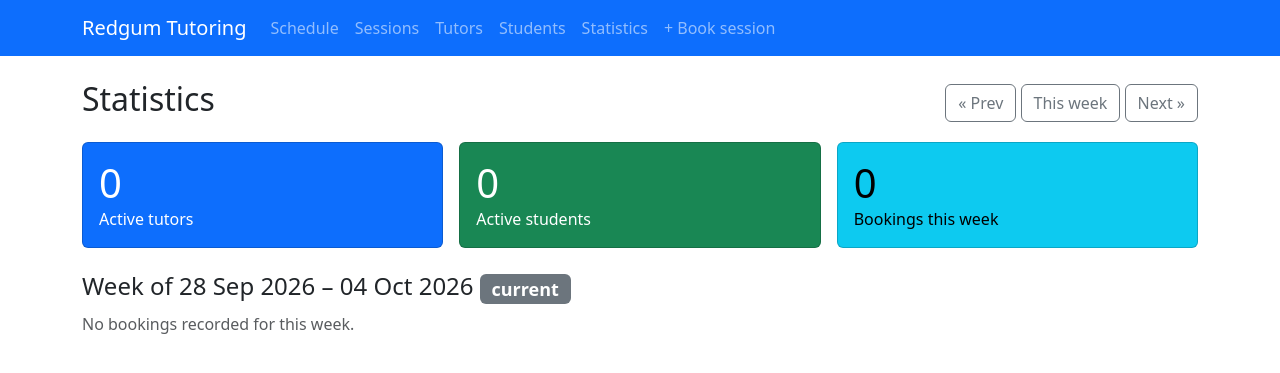
After one commit to hh-lang1110/Redgum-Tutoring-Appointment-Management-System, a Flask app: page /stats/ in a window 1280 px wide. The commit adds this page. Shown: the top 373 px of the page. Run offline with Flask 3, Linux system fonts and the light colour scheme.

Commit message:
feat: add the statistics dashboard the charter promises
The project charter lists a basic statistics dashboard as in scope
(ST-1 to ST-4) but the prototype shipped no way to see any of it.

Adds a /stats/ blueprint backed by four numbers:
  ST-1 active tutors, ST-2 active students,
  ST-3 bookings in the displayed week (cancelled excluded),
  ST-4 subject distribution of those bookings.

The week shown defaults to today's and can be stepped through with
?week=<iso-date>, so centre staff can review past and upcoming load.
An unparseable week parameter falls back to the current week rather
than erroring.

Verified against seeded data: the 10-16 Aug week reports 8 bookings
(2 cancelled correctly excluded) with peak subject Mathematics at 3;
an empty week and a garbage week parameter both render 200.

```diff
--- a/app/__init__.py
+++ b/app/__init__.py
@@ -20,11 +20,13 @@ def create_app(config_name=None):
     from .routes.students import bp as students_bp
     from .routes.sessions import bp as sessions_bp
     from .routes.schedule import bp as schedule_bp
+    from .routes.stats import bp as stats_bp
 
     app.register_blueprint(tutors_bp, url_prefix="/tutors")
     app.register_blueprint(students_bp, url_prefix="/students")
     app.register_blueprint(sessions_bp, url_prefix="/sessions")
     app.register_blueprint(schedule_bp, url_prefix="/schedule")
+    app.register_blueprint(stats_bp, url_prefix="/stats")
 
     @app.route("/")
     def index():
--- /dev/null
+++ b/app/routes/stats.py
@@ -0,0 +1,77 @@
+"""Statistics dashboard.
+
+Author: Liu (Project Manager).
+
+The project charter lists a basic statistics dashboard as in scope
+(ST-1 to ST-4), but the prototype never shipped one. This module supplies
+the four operational numbers centre staff asked for: how many tutors and
+students are active, how many lessons are booked this week, and how the
+bookings split across subjects.
+"""
+from datetime import date, timedelta
+
+from flask import Blueprint, render_template, request
+
+from ..models import Session, Student, Tutor
+
+bp = Blueprint("stats", __name__, url_prefix="/stats")
+
+
+def week_bounds(anchor):
+    """Return the Monday and Sunday bounding the week containing ``anchor``."""
+    monday = anchor - timedelta(days=anchor.weekday())
+    return monday, monday + timedelta(days=6)
+
+
+def subject_distribution(sessions):
+    """Count sessions per subject, most booked first.
+
+    Returns ``(rows, peak)`` where rows is a list of ``(subject, count)``
+    and peak is the largest count, so a template can size bars without
+    recomputing anything.
+    """
+    counts = {}
+    for s in sessions:
+        counts[s.subject] = counts.get(s.subject, 0) + 1
+    rows = sorted(counts.items(), key=lambda kv: (-kv[1], kv[0]))
+    return rows, max(counts.values(), default=0)
+
+
+@bp.route("/")
+def dashboard():
+    today = date.today()
+    try:
+        anchor = date.fromisoformat(request.args.get("week", ""))
+    except ValueError:
+        anchor = today
+    monday, sunday = week_bounds(anchor)
+
+    # ST-1 / ST-2: roster sizes.
+    active_tutors = Tutor.query.filter_by(is_active=True).count()
+    active_students = Student.query.filter_by(is_active=True).count()
+
+    # ST-3: bookings falling inside the displayed week. Cancelled sessions
+    # are excluded so the count reflects lessons that will actually run.
+    week_sessions = (Session.query
+                     .filter(Session.session_date >= monday,
+                             Session.session_date <= sunday,
+                             Session.status != "cancelled")
+                     .order_by(Session.session_date, Session.start_time)
+                     .all())
+
+    # ST-4: subject split of those bookings.
+    subjects, peak = subject_distribution(week_sessions)
+
+    return render_template(
+        "stats/dashboard.html",
+        monday=monday,
+        sunday=sunday,
+        is_current_week=(monday <= today <= sunday),
+        active_tutors=active_tutors,
+        active_students=active_students,
+        week_total=len(week_sessions),
+        subjects=subjects,
+        peak=peak,
+        prev_week=(monday - timedelta(days=7)).isoformat(),
+        next_week=(monday + timedelta(days=7)).isoformat(),
+    )
--- a/app/templates/base.html
+++ b/app/templates/base.html
@@ -15,6 +15,7 @@
       <li class="nav-item"><a class="nav-link" href="{{ url_for('sessions.list_sessions') }}">Sessions</a></li>
       <li class="nav-item"><a class="nav-link" href="{{ url_for('tutors.list_tutors') }}">Tutors</a></li>
       <li class="nav-item"><a class="nav-link" href="{{ url_for('students.list_students') }}">Students</a></li>
+      <li class="nav-item"><a class="nav-link" href="{{ url_for('stats.dashboard') }}">Statistics</a></li>
       <li class="nav-item"><a class="nav-link" href="{{ url_for('sessions.new_session') }}">+ Book session</a></li>
     </ul>
   </div>
--- /dev/null
+++ b/app/templates/stats/dashboard.html
@@ -0,0 +1,61 @@
+{% extends "base.html" %}
+{% block title %}Statistics - Redgum{% endblock %}
+{% block content %}
+<div class="d-flex justify-content-between align-items-center mb-3">
+  <h2>Statistics</h2>
+  <div>
+    <a class="btn btn-outline-secondary" href="{{ url_for('stats.dashboard', week=prev_week) }}">&laquo; Prev</a>
+    <a class="btn btn-outline-secondary" href="{{ url_for('stats.dashboard') }}">This week</a>
+    <a class="btn btn-outline-secondary" href="{{ url_for('stats.dashboard', week=next_week) }}">Next &raquo;</a>
+  </div>
+</div>
+
+<div class="row g-3 mb-4">
+  <div class="col-md-4">
+    <div class="card text-bg-primary h-100">
+      <div class="card-body">
+        <div class="display-6">{{ active_tutors }}</div>
+        <div>Active tutors</div>
+      </div>
+    </div>
+  </div>
+  <div class="col-md-4">
+    <div class="card text-bg-success h-100">
+      <div class="card-body">
+        <div class="display-6">{{ active_students }}</div>
+        <div>Active students</div>
+      </div>
+    </div>
+  </div>
+  <div class="col-md-4">
+    <div class="card text-bg-info h-100">
+      <div class="card-body">
+        <div class="display-6">{{ week_total }}</div>
+        <div>Bookings this week</div>
+      </div>
+    </div>
+  </div>
+</div>
+
+<h4>
+  Week of {{ monday.strftime("%d %b %Y") }} &ndash; {{ sunday.strftime("%d %b %Y") }}
+  {% if is_current_week %}<span class="badge bg-secondary align-middle">current</span>{% endif %}
+</h4>
+
+{% if subjects %}
+<table class="table w-auto align-middle">
+  <thead><tr><th>Subject</th><th class="text-end">Bookings</th><th>Share</th></tr></thead>
+  <tbody>
+  {% for name, count in subjects %}
+    <tr>
+      <td>{{ name }}</td>
+      <td class="text-end">{{ count }}</td>
+      <td><div class="bg-primary rounded" style="height:14px;width:{{ (count * 260 // peak) or 6 }}px"></div></td>
+    </tr>
+  {% endfor %}
+  </tbody>
+</table>
+{% else %}
+<p class="text-muted">No bookings recorded for this week.</p>
+{% endif %}
+{% endblock %}
```
